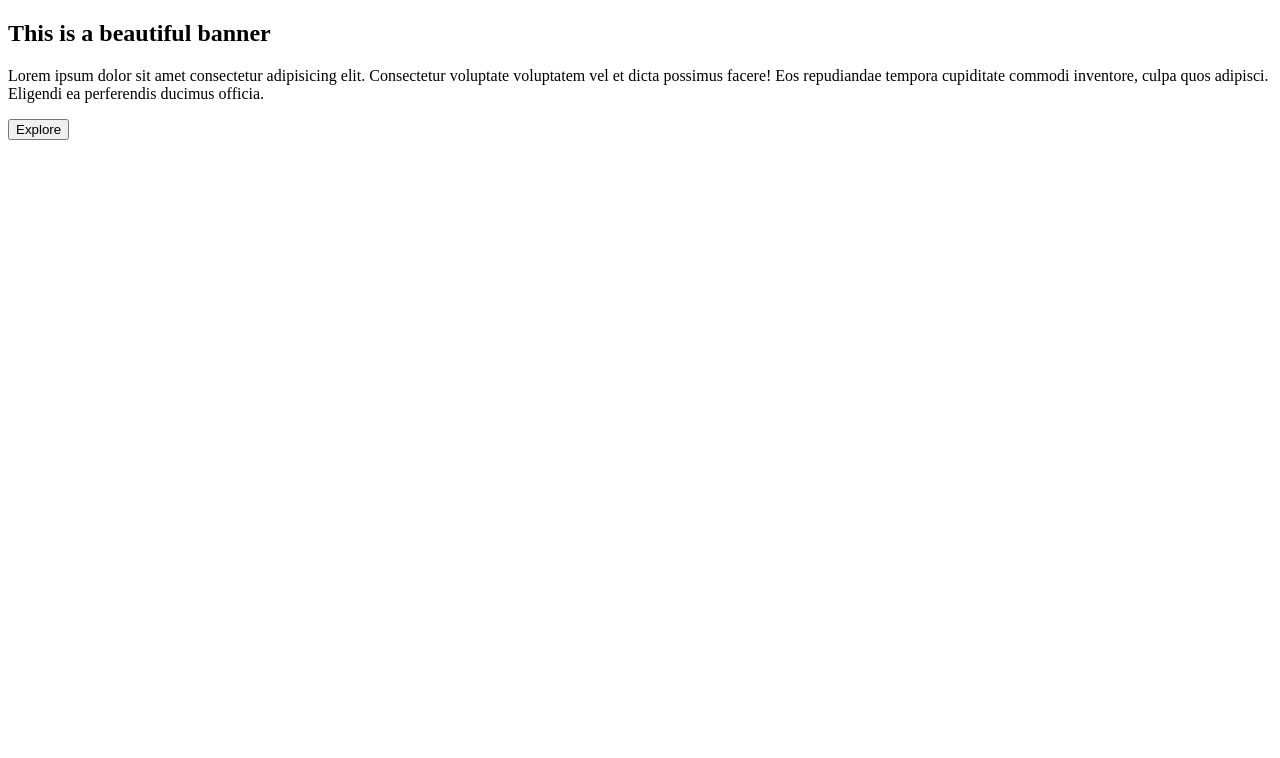
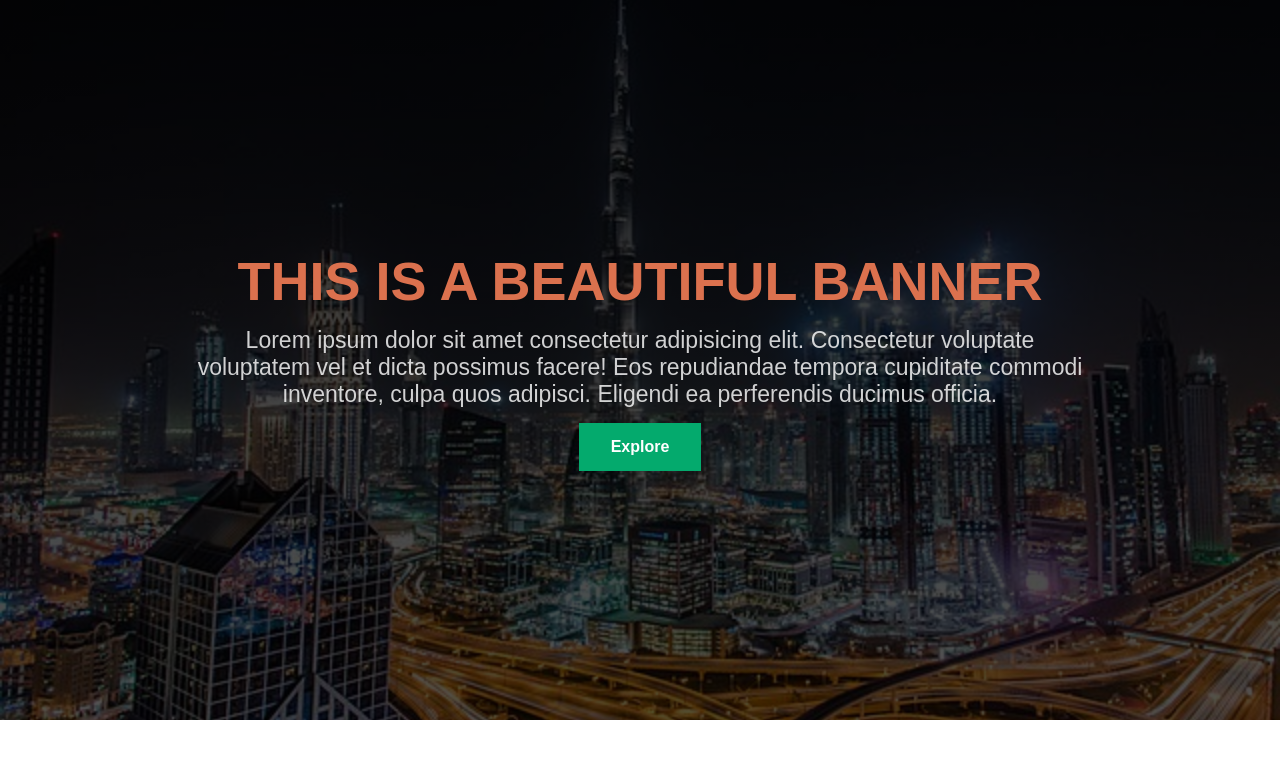
Before and after one commit to NishatRealm/my-first-banner, a plain HTML site: page index.html in a window 1280 px wide. Drawn offline with Linux system fonts and the light colour scheme.

Commit message:
my complete banner

```diff
--- a/index.html
+++ b/index.html
@@ -4,6 +4,7 @@
     <meta charset="UTF-8">
     <meta name="viewport" content="width=, initial-scale=1.0">
     <title>Document</title>
+    <link rel="stylesheet" href="style.css">
 </head>
 <body>
     <div class="banner">
--- /dev/null
+++ b/style.css
@@ -0,0 +1,44 @@
+*{
+    margin: 0;
+    padding: 0;
+    font-family: sans-serif;
+}
+.banner{
+    height: 90vh;
+    width: 100%;
+    background-image: linear-gradient(rgba(0, 0, 0, 0.812), rgba(0, 0, 0, 0.669)),url(dubai.jpg);
+    background-repeat: no-repeat;
+    background-position: center;
+    background-size: cover;
+    display: flex;
+    justify-content: center;
+    align-items: center;
+}
+.content{
+    color:  #ffffffce;
+    text-align: center;
+    width: 70%;
+}
+.content h2{
+    font-size: 54px;
+    color: #db714e;
+    text-transform: uppercase;
+}
+.content p{
+    font-size: 23px;
+    margin: 15px 0;
+
+}
+.content button{
+    background-color: #04aa6d;
+    border: none;
+    font-weight: 600;
+    color: white;
+    padding: 15px 32px;
+    font-size: 16px;
+    cursor: pointer;
+}
+.content button:hover{
+    background-color: #068858;
+    transition: 0.5s ease-in;
+}
```
Also changed, not shown: dubai.jpg (added).
